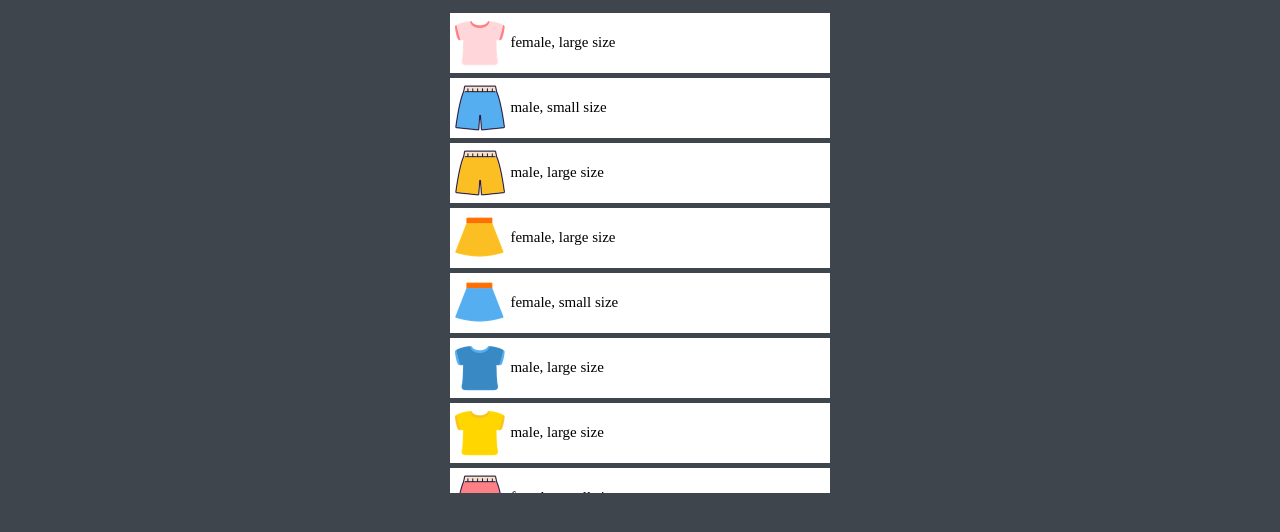
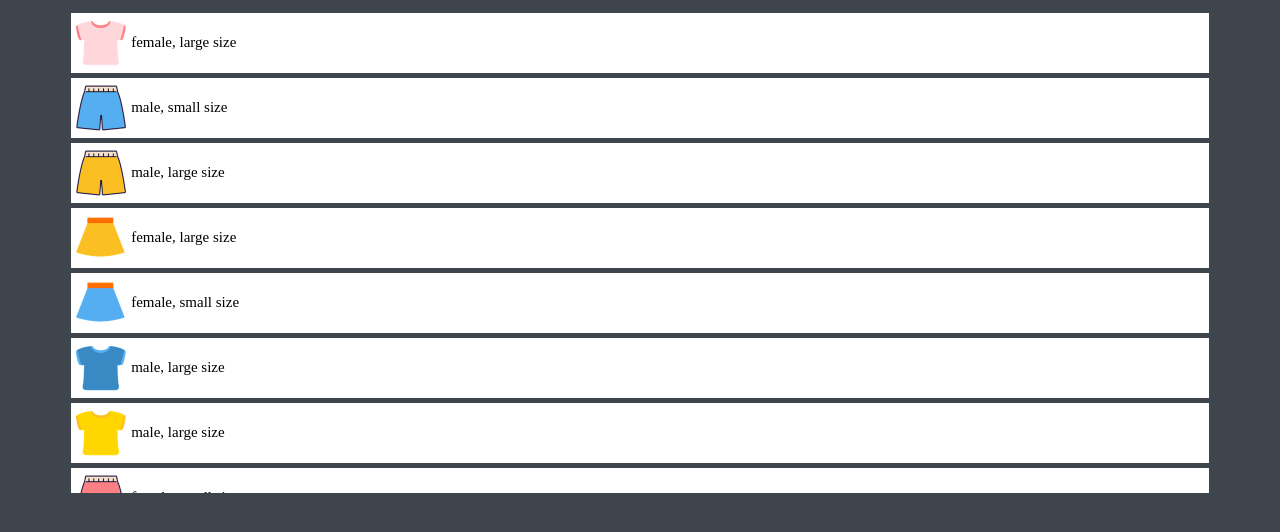
Before and after one commit to BrezelCoding/shopping_minigame_tamplate, a plain HTML site: page index.html in a window 1280 px wide. Shown: the part 228-760 px from the top of the page. Drawn offline with Linux system fonts and the light colour scheme.

Commit message:
CSS: media

```diff
--- a/style.css
+++ b/style.css
@@ -104,3 +104,10 @@ body {
   margin-left: var(--base-space);
   font-size: var(--font-size);
 }
+
+@media screen and (max-width: 768px) {
+}
+.items {
+  width: 90%;
+  overflow-y: scroll;
+}
```
